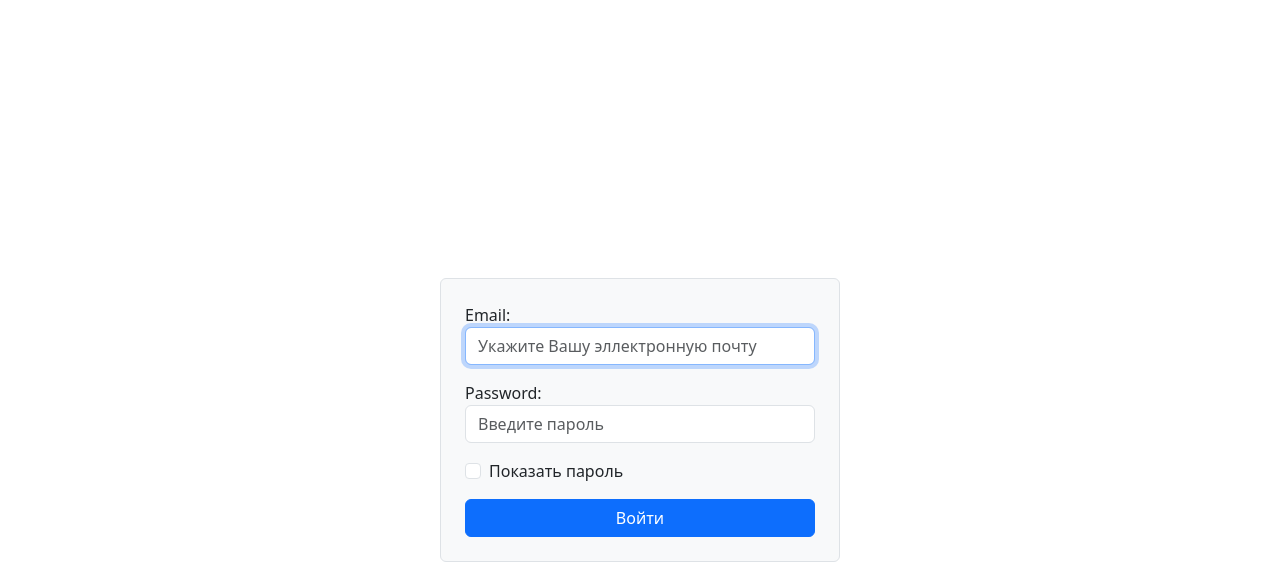
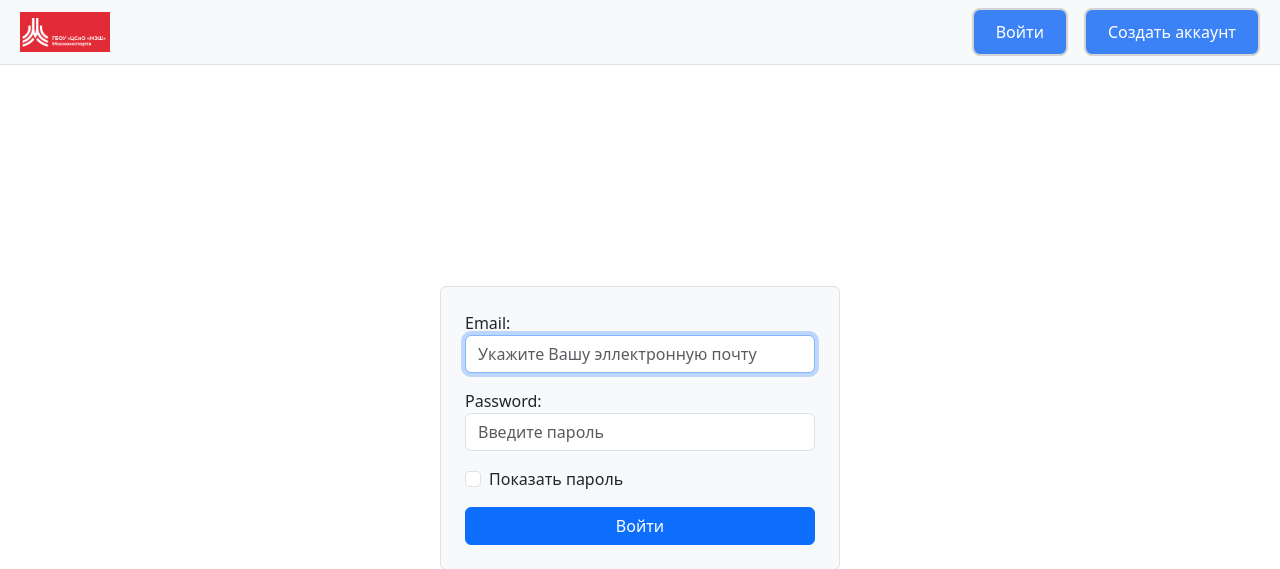
Before and after one commit to Ilya-binat/journal, a Django app: page /users/log_in/ in a window 1280 px wide. Shown: the top 569 px of the page. Run offline with Django 4.2, Linux system fonts and the light colour scheme.

Commit message:
добавили icon_подключиил-layout

```diff
--- a/journal/journal/urls.py
+++ b/journal/journal/urls.py
@@ -20,8 +20,8 @@ from django.contrib.staticfiles.urls import staticfiles_urlpatterns
 
 urlpatterns = [
     path('admin/', admin.site.urls),
-    path('users/', include(('users.urls', 'users'),
-         namespace = 'users')),
+    path('users/', include(('users.urls', 'users'),namespace = 'users')),
+
 
 ]
 urlpatterns += staticfiles_urlpatterns()
--- a/journal/static/style.css
+++ b/journal/static/style.css
@@ -21,47 +21,57 @@ form {
 
 body {
   margin: 0;
-  padding-top: 56px; /* отступ для фиксированного navbar, если понадобится */
+  padding-top: 56px;
+  /* отступ для фиксированного navbar, если понадобится */
 }
 
 .navbar {
-  position: fixed; /* фиксируем navbar вверху */
+  position: fixed;
+  /* фиксируем navbar вверху */
   top: 0;
   left: 0;
   width: 100%;
-  background-color: #f8f9fa; /* светлый фон, можно изменить */
-  border-bottom: 1px solid #dee2e6; /* лёгкая тень/граница снизу */
+  background-color: #f8f9fa;
+  /* светлый фон, можно изменить */
+  border-bottom: 1px solid #dee2e6;
+  /* лёгкая тень/граница снизу */
   display: flex;
-  justify-content: flex-end; /* выравнивание по правому краю */
+  justify-content: flex-end;
+  /* выравнивание по правому краю */
   padding: 0.5rem 1rem;
-  z-index: 1030; /* чтобы navbar был сверху над остальным контентом */
+  z-index: 1030;
+  /* чтобы navbar был сверху над остальным контентом */
 }
 
-.navbar .button {
-  margin-left: 1rem;
-  padding: 0.375rem 0.75rem;
-  font-size: 1rem;
-  cursor: pointer;
-  border: none;
-  border-radius: 0.25rem;
+/* Прозрачные кнопки с ТЁМНО-СЕРОЙ рамкой */
+.nav-btn.btn {
+  background-color: #3B82F6 !important;
+  color: white !important;
+  border: 2px solid lightgray !important;
+  /* ровный темно-серый */
+  padding: 10px 22px;
+  font-size: 16px;
+  border-radius: 8px;
+  transition: background-color 0.3s ease,
+    border-color 0.3s ease,
+    color 0.3s ease,
+    transform 0.3s ease;
 }
 
-.navbar .button.success {
-  background-color: lightgray;
-  color: black;
+/* Hover */
+.nav-btn.btn:hover {
+  background-color: lightblue (0, 0, 0, 0.06) !important;
+  /* темнее, но всё ещё серый */
+  color: white !important;
+  transform: scale(1.05);
 }
 
-.navbar .button.danger {
-  background-color: #dc3545;
-  color: white;
+.navbar-logo {
+    max-height: 40px;
+    width: auto;
+    transition: 0.3s;
 }
 
-.navbar .button.info {
-  background-color: lightskyblue;
-  color: white;
+.navbar-logo:hover {
+    transform: scale(1.3);
 }
-
-.navbar .button:hover {
-  opacity: 0.85;
-  text-decoration: none;
-}
--- a/journal/users/forms.py
+++ b/journal/users/forms.py
@@ -2,6 +2,7 @@ from django import forms
 from django.contrib.auth.forms import UserCreationForm, AuthenticationForm
 from.models import CustomUser
 from django.contrib.auth import authenticate
+from django.core.exceptions import ValidationError
 
 class RegisterForm(UserCreationForm):
     first_name = forms.CharField(
@@ -47,19 +48,19 @@ class LoginForm(forms.Form):
     )
 
     password = forms.CharField(
-        widget=forms.PasswordInput(attrs={'placeholder': 'Введите пароль', 'class':'form-control'})
+        widget=forms.PasswordInput(attrs={'placeholder': 'Введите пароль', 'class':'form-control password'})
     )
 
     def clean(self):# Кастомная функция для входа по email
         email = self.cleaned_data.get('email')
         password = self.cleaned_data.get('password')
         user = authenticate(email=email, password = password)
+
+        if user is None:
+            raise ValidationError('Неверный email или пароль')
+
         self.user = user
         return self.cleaned_data
 
     def get_user(self):
         return self.user
-
-    class Meta:
-        model = CustomUser
-        fields = ['username', 'password']
--- a/journal/users/templates/layout.html
+++ b/journal/users/templates/layout.html
@@ -1,36 +1,52 @@
 {% load static %}
+<!DOCTYPE html>
 <html lang="en">
 
 <head>
-    <meta charset="UTF-8" />
-    <meta name="viewport" content="width=device-width, initial-scale=1.0" />
+  <meta charset="UTF-8">
+  <meta name="viewport" content="width=device-width, initial-scale=1.0">
   <title>Document</title>
-    <link href="https://cdn.jsdelivr.net/npm/bootstrap@5.3.2/dist/css/bootstrap.min.css" rel="stylesheet" />
+
+  <link href="https://cdn.jsdelivr.net/npm/bootstrap@5.3.2/dist/css/bootstrap.min.css" rel="stylesheet">
   <script src="https://cdn.jsdelivr.net/npm/bootstrap@5.3.2/dist/js/bootstrap.bundle.min.js"></script>
-    <link rel="stylesheet" href="{% static 'style.css' %}" />
+
+  <link rel="stylesheet" href="{% static 'style.css' %}">
+  <link rel="icon" type="image/png" href="{% static 'images/icon.png' %}">
 </head>
 
 <body>
+
   <header>
     <nav class="navbar w-100 border-bottom p-2">
-  <div class="container-fluid justify-content-end">
+      <div class="container-fluid d-flex justify-content-between align-items-center">
+
+        <!-- ЛОГО СЛЕВА -->
+        <a class="navbar-brand m-0 p-0" href="{% url 'users:home' %}">
+          <img src="{% static 'images/icon.png' %}" alt="icon" class="navbar-logo">
+        </a>
+
+        <!-- КНОПКИ СПРАВА -->
+        <div class="d-flex align-items-center">
           {% if user.is_authenticated %}
-      <a href="{% url 'users:log_out' %}" class="btn btn-danger ms-2">Выйти</a>
+          <a href="{% url 'users:log_out' %}" class="btn nav-btn ms-3">Выйти</a>
           {% else %}
-      <a href="{% url 'users:log_in' %}" class="btn btn-success ms-2">Войти</a>
-      <a href="{% url 'users:register' %}" class="btn btn-info ms-2">Создать аккаунт</a>
+          <a href="{% url 'users:log_in' %}" class="btn nav-btn ms-3">Войти</a>
+          <a href="{% url 'users:register' %}" class="btn nav-btn ms-3">Создать аккаунт</a>
           {% endif %}
         </div>
+
+      </div>
     </nav>
+  </header>
 
-    </header>
   <main>
     {% block content %}
     {% endblock %}
+  </main>
 
-    </main>
   {% block script %}
   {% endblock %}
+
 </body>
 
 </html>
--- a/journal/users/templates/log_in.html
+++ b/journal/users/templates/log_in.html
@@ -1,19 +1,6 @@
-
+{% extends 'layout.html' %}
 {% load static %}
-
-<html lang="en">
-
-<head>
-    <meta charset="UTF-8">
-    <meta name="viewport" content="width=device-width, initial-scale=1.0">
-    <title>Document</title>
-    <!-- <link href=“https://cdn.jsdelivr.net/npm/bootstrap@5.x/dist/css/bootstrap.min.css” rel=“stylesheet” >
-    <script src=“https://cdn.jsdelivr.net/npm/bootstrap@5.x/dist/js/bootstrap.bundle.min.js”> </script>  -->
-    <link href="https://cdn.jsdelivr.net/npm/bootstrap@5.3.2/dist/css/bootstrap.min.css" rel="stylesheet" />
-    <script src="https://cdn.jsdelivr.net/npm/bootstrap@5.3.2/dist/js/bootstrap.bundle.min.js"></script>
-    <link rel="stylesheet" href="{% static 'style.css' %}">
-</head>
-
+{% block content %}
 <body class="d-flex justify-content-center align-items-center" style="height: 100vh;">
     <form action="" method="post" class="d-flex flex-column align-items-center p-4 border rounded"
         style="width: 400px; min-width: 300px;">
@@ -39,4 +26,12 @@
     </form>
 </body>
 
-</html>
+<script>
+    document.getElementById('togglePassword').addEventListener('change', function () {
+        let passwordFields = document.querySelectorAll('.password');
+        passwordFields.forEach(field => {
+            field.type = this.checked ? 'text' : 'password';
+        });
+    });
+</script>
+{% endblock %}
--- a/journal/users/views.py
+++ b/journal/users/views.py
@@ -21,7 +21,7 @@ def log_in(request):
         user = form.get_user()
         login(request,user)
 
-        return HttpResponse('Вход выполнен')
+        return redirect('users:home')
 
     return render(request, 'log_in.html', {'form':form})
 
```
Also changed, not shown: journal/users/templates/home.html (+0 -10 lines), journal/users/templates/register.html (+3 -13 lines), journal/static/images/icon.png (added). Lines whose indentation alone changed are shown as unchanged.
